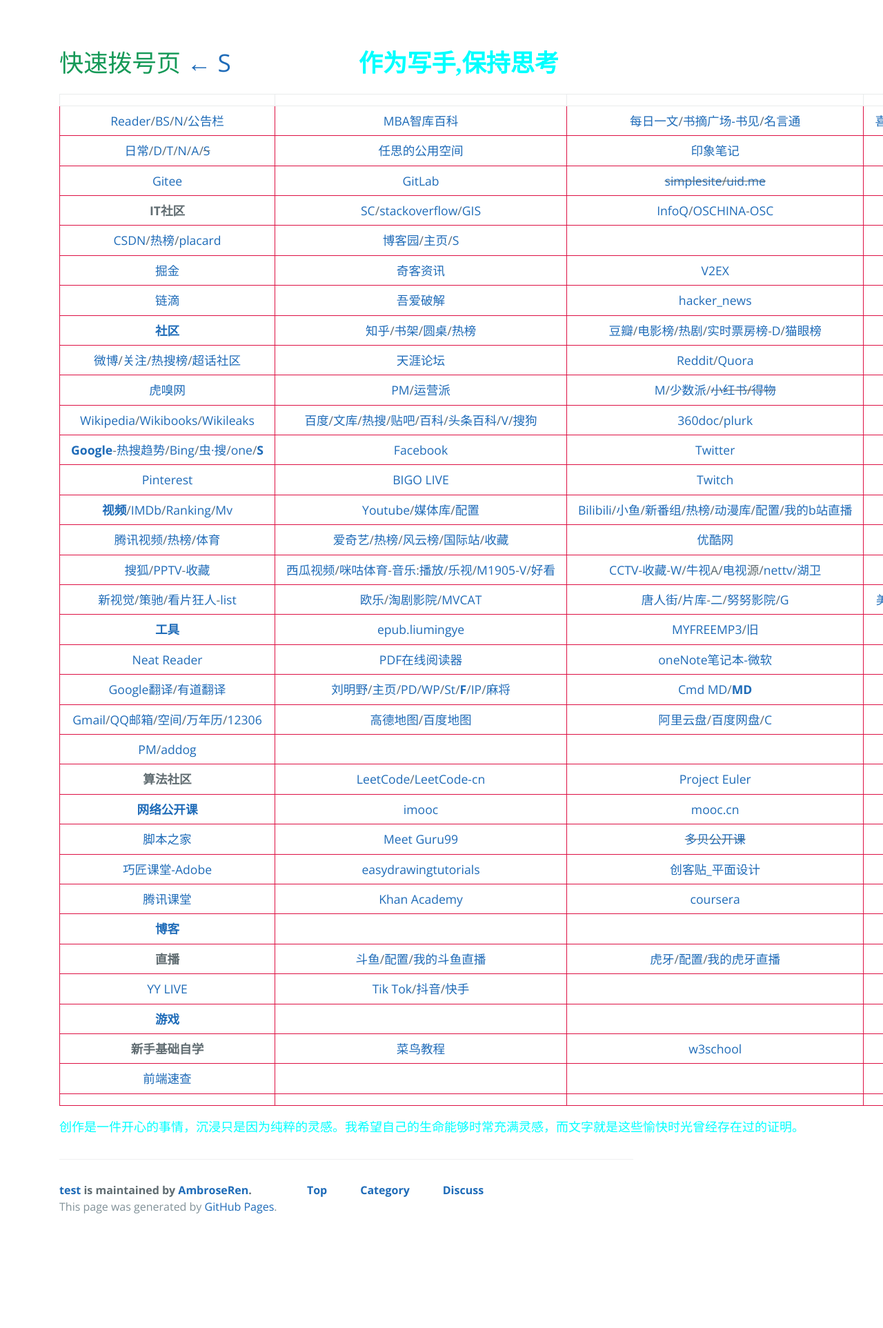
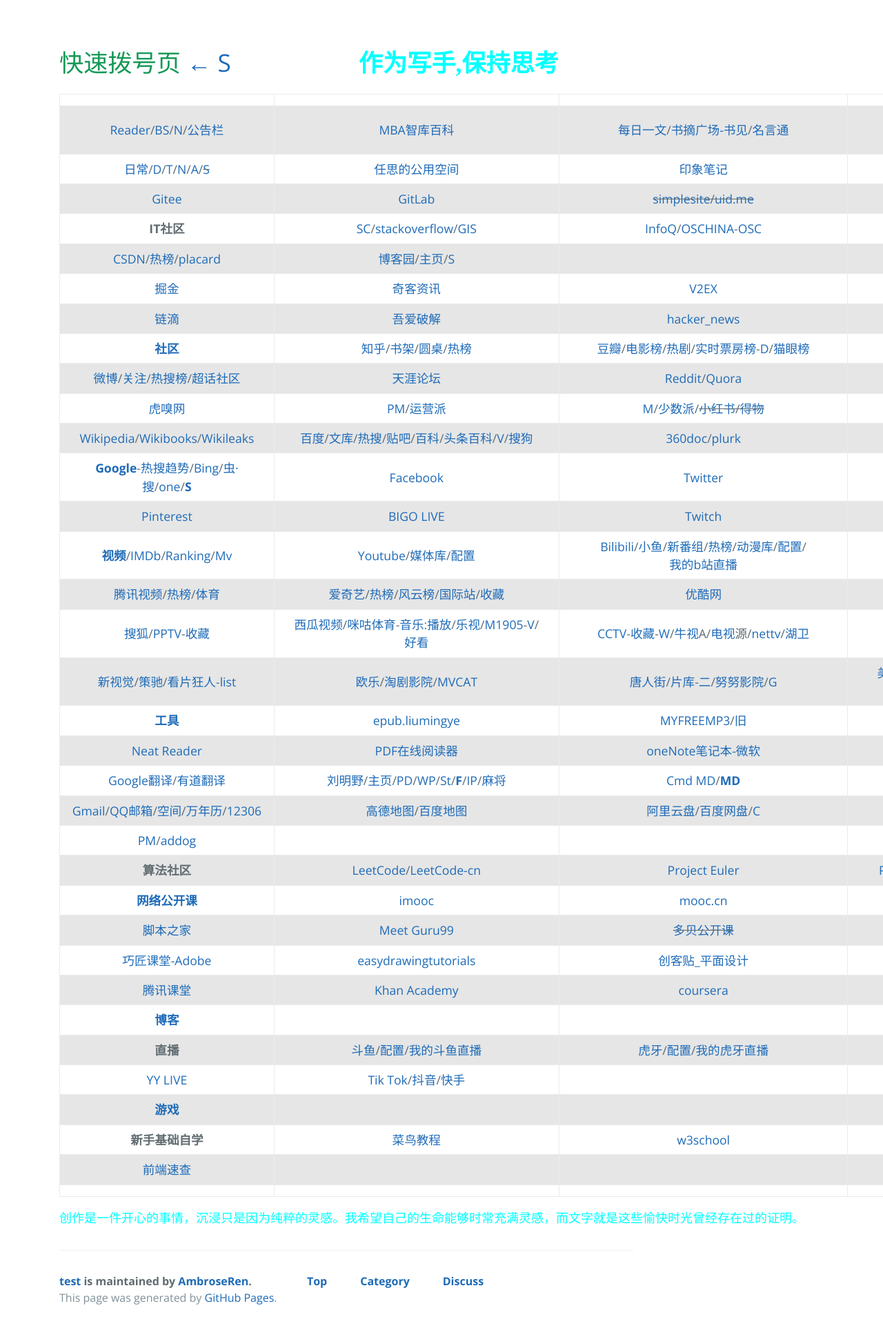
Before and after one commit to AmbroseRen/test, a Jekyll site: the page built from navigation.md, in a window 1280 px wide. Shown: the whole page at 69% size. Built offline with Jekyll 4.4.1, drawn with Linux system fonts in a browser that asks for light colours; our own code applies the rules of GitHub Pages for plain Markdown files; the repository's description, which GitHub fills in, is left out; before the commit the page ends 1793 px from its top, so only the background shows below that; some of the changed lines change nothing that is shown.

Commit message:
Update navigation.md

```diff
--- a/navigation.md
+++ b/navigation.md
@@ -1,9 +1,14 @@
 <style type="text/css">
 #content {margin-left: -10px;}
-#content table {width:1500px;}
+#content table {width:1400px;}
 
-.main-content table td {
-   border: 1px solid #d14;
+#content table tbody tr {
+      //background-color: var(--background-primary);
+        background-color: #e6e6e6;
+}
+
+#content table tbody tr:nth-child(even) {
+      background-color: var(--background-secondary);
 }
 </style>
 
```
